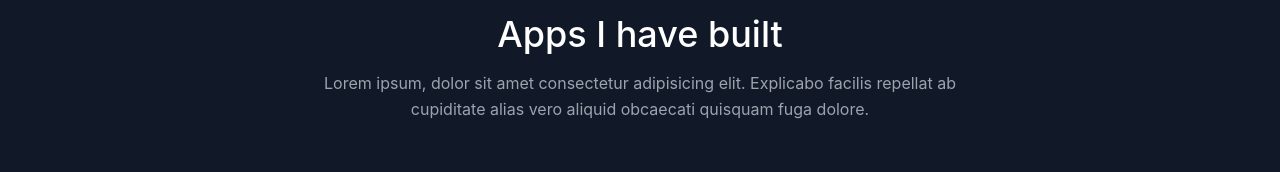
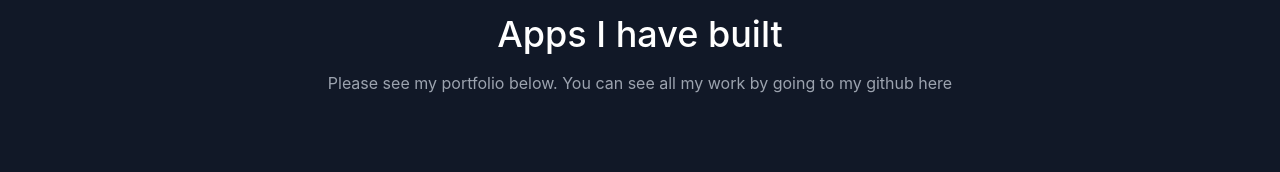
Before and after one commit to LoweSimon/portfolio-website, a React (Create React App) app: page / in a window 1280 px wide. Shown: the part 734-906 px from the top of the page. Built offline with nearby package versions, Linux system fonts and the light colour scheme.

Commit message:
Updating file

```diff
--- a/src/components/Projects.js
+++ b/src/components/Projects.js
@@ -12,10 +12,7 @@ export default function Projects()  {
                         Apps I have built
                     </h1>
                     <p className="lg:w-2/3 mx-auto leading-relaxed text-base">
-                        {/* TO BE UPDATED WITH OWN WORDS */}
-                        Lorem ipsum, dolor sit amet consectetur adipisicing elit. Explicabo
-                        facilis repellat ab cupiditate alias vero aliquid obcaecati quisquam
-                        fuga dolore.
+                        Please see my portfolio below. You can see all my work by going to my github <a href="https://github.com/LoweSimon">here</a>
                     </p>
                 </div>
                 <div className="flex flex-wrap -m-4">
```
